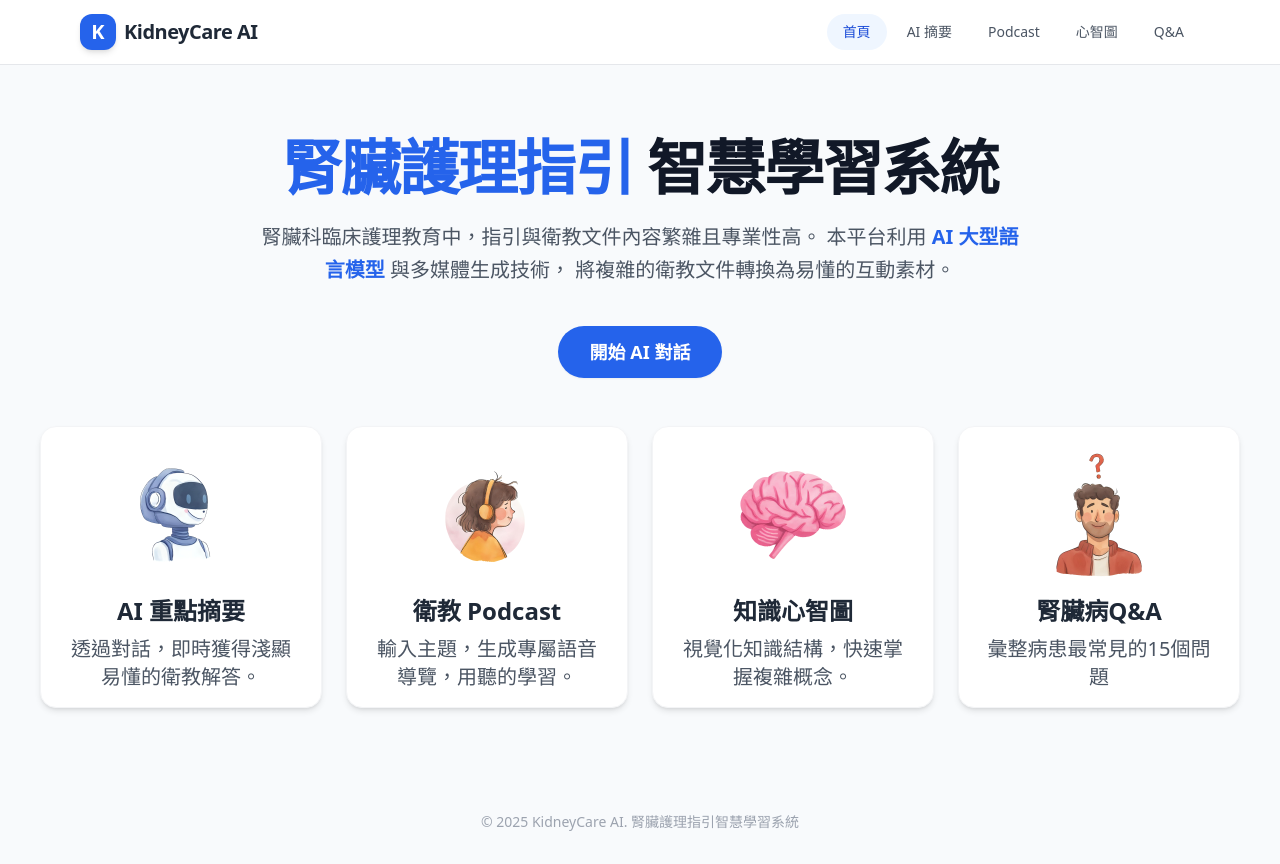
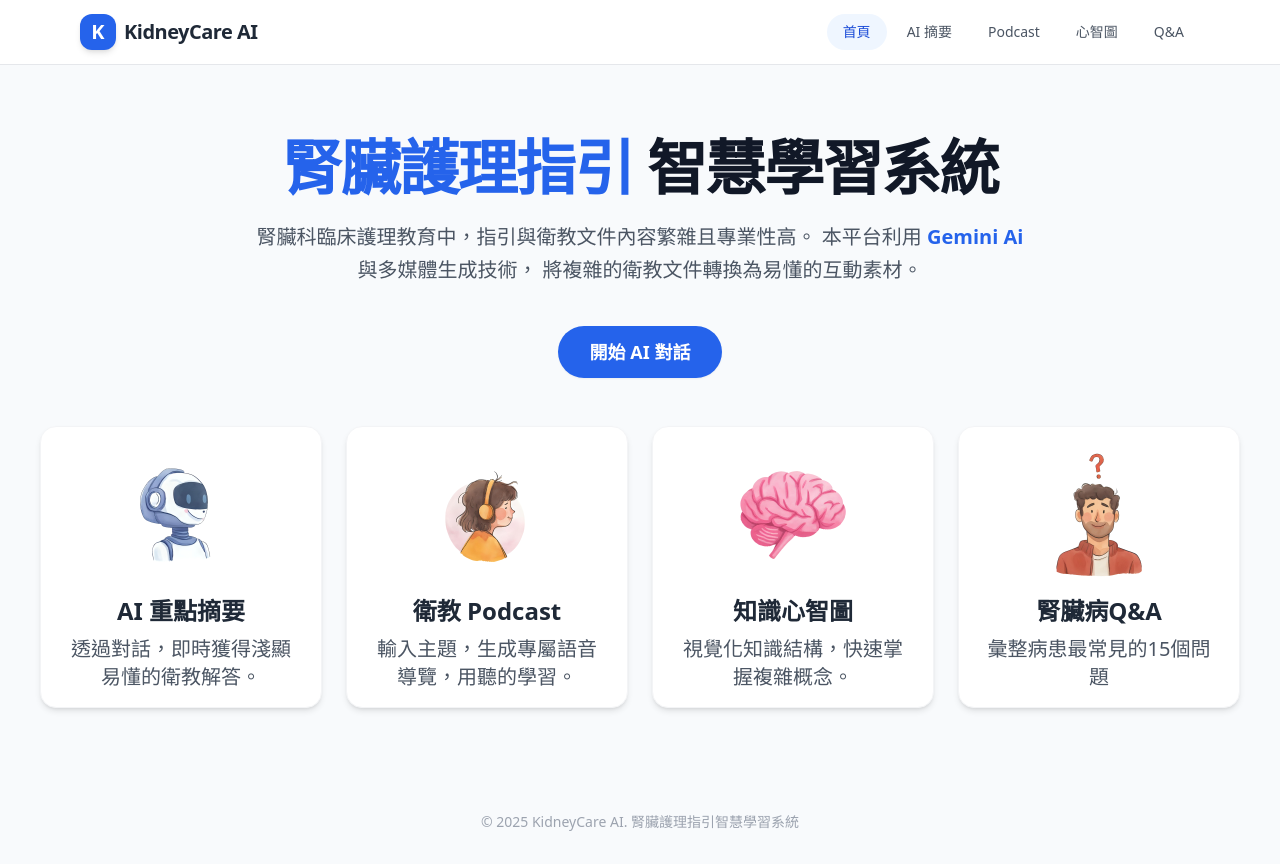
Before and after one commit to llmcare12/CKDai, a React (Vite) app: page / in a window 1280 px wide. Built offline with nearby package versions, Linux system fonts and the light colour scheme.

Commit message:
Update App.tsx

```diff
--- a/App.tsx
+++ b/App.tsx
@@ -43,7 +43,7 @@ const Home = () => (
       </h1>
       <p className="text-xl text-gray-600 max-w-3xl mx-auto leading-relaxed">
         腎臟科臨床護理教育中，指引與衛教文件內容繁雜且專業性高。
-        本平台利用 <span className="text-blue-600 font-bold">AI 大型語言模型</span> 與多媒體生成技術，
+        本平台利用 <span className="text-blue-600 font-bold">Gemini Ai</span> 與多媒體生成技術，
         將複雜的衛教文件轉換為易懂的互動素材。
       </p>
       <div className="flex justify-center gap-4 pt-4">
```
